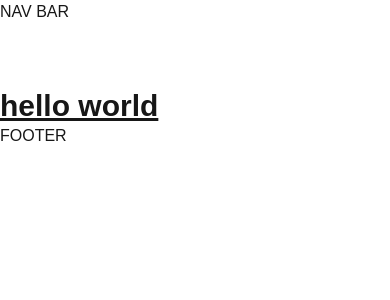
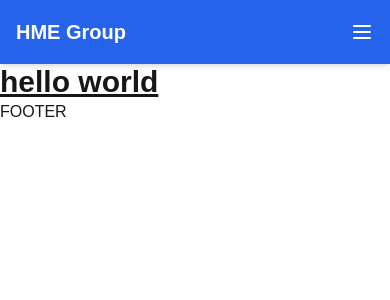
Before and after one commit to Tsawwassen/learn-next-js, a Next.js app: page / in a window 390 px wide. Shown: the top 300 px of the page. Built offline with nearby package versions, Linux system fonts and the light colour scheme.

Commit message:
Add basic navbar

```diff
--- a/components/navbar.js
+++ b/components/navbar.js
@@ -1,10 +1,82 @@
 // navbar component
-
+import Link from "next/link";
+import { useState } from "react";
 
 export default function Navbar() {
+
+  const [isMobileMenuOpen, setMobileMenuOpen] = useState(false);
+
   return (
-    <>
- <h1>NAV BAR</h1>
-    </>
+    <div>
+    <nav className="bg-blue-600 text-white fixed top-0 left-0 w-full z-10 shadow-md">
+      <div className="max-w-7xl mx-auto px-4 sm:px-6 lg:px-8">
+        <div className="flex justify-between h-16">
+          {/* Logo */}
+          <div className="flex-shrink-0 flex items-center">
+            <Link href="/" className="text-xl font-bold">
+              HME Group
+            </Link>
+          </div>
+
+          {/* Desktop Navigation */}
+          <div className="hidden md:flex space-x-4 items-center">
+            <Link href="/" className="hover:text-gray-300">
+              Home
+            </Link>
+            <Link href="/story" className="hover:text-gray-300">
+              Story
+            </Link>
+            <Link href="/products" className="hover:text-gray-300">
+              Products
+            </Link>
+            <Link href="/contact" className="hover:text-gray-300">
+              Contact Us
+            </Link>
+          </div>
+
+          {/* Mobile Menu Button */}
+          <div className="flex items-center md:hidden">
+            <button
+              onClick={() => setMobileMenuOpen(!isMobileMenuOpen)}
+              className="focus:outline-none"
+            >
+              <svg
+                className="h-6 w-6"
+                xmlns="http://www.w3.org/2000/svg"
+                fill="none"
+                viewBox="0 0 24 24"
+                stroke="currentColor"
+              >
+                <path
+                  strokeLinecap="round"
+                  strokeLinejoin="round"
+                  strokeWidth="2"
+                  d="M4 6h16M4 12h16M4 18h16"
+                />
+              </svg>
+            </button>
+          </div>
+        </div>
+      </div>
+
+      {/* Mobile Navigation */}
+      {isMobileMenuOpen && (
+        <div className="md:hidden bg-blue-700">
+          <Link href="/" className="block px-4 py-2 hover:bg-blue-800">
+            Home
+          </Link>
+          <Link href="/story" className="block px-4 py-2 hover:bg-blue-800">
+            Story
+          </Link>
+          <Link href="/products" className="block px-4 py-2 hover:bg-blue-800">
+            Products
+          </Link>
+          <Link href="/contact" className="block px-4 py-2 hover:bg-blue-800">
+            Contact Us
+          </Link>
+        </div>
+      )}
+    </nav>
+    </div>
   )
 }
```
